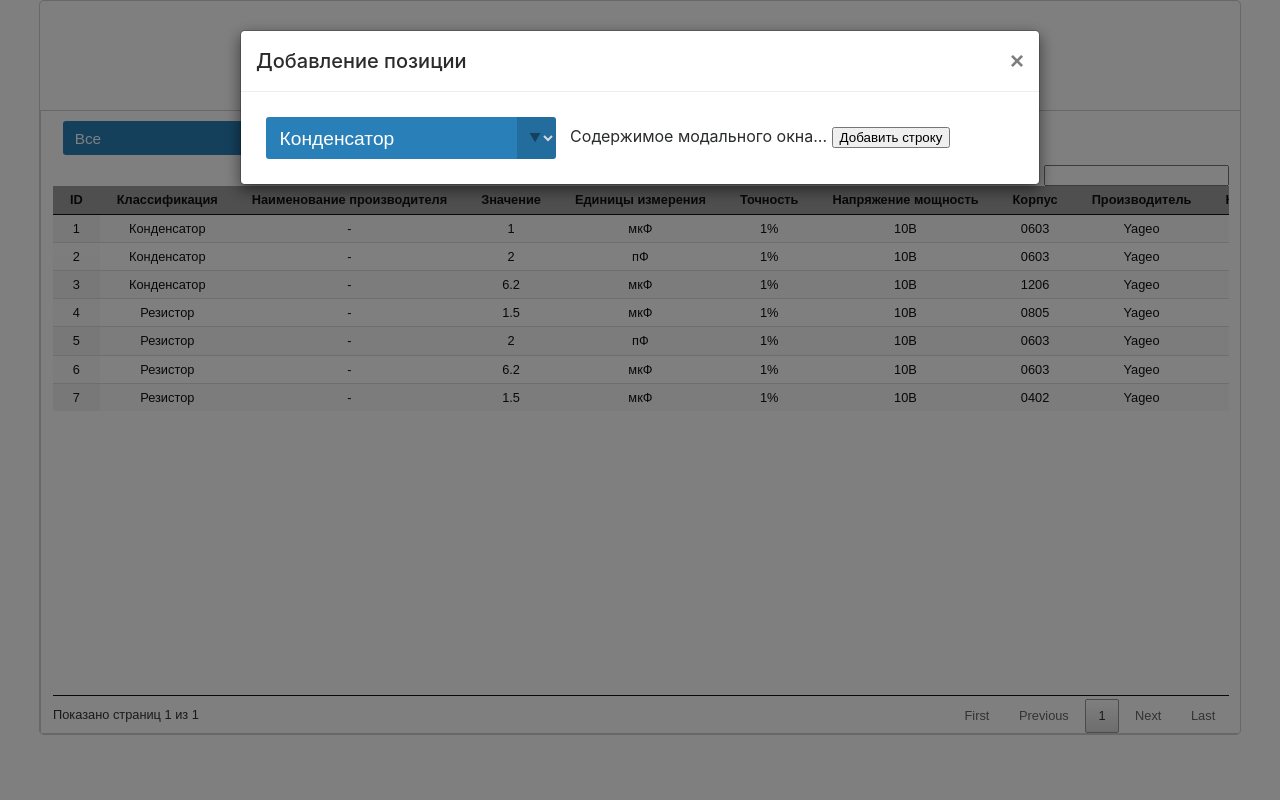
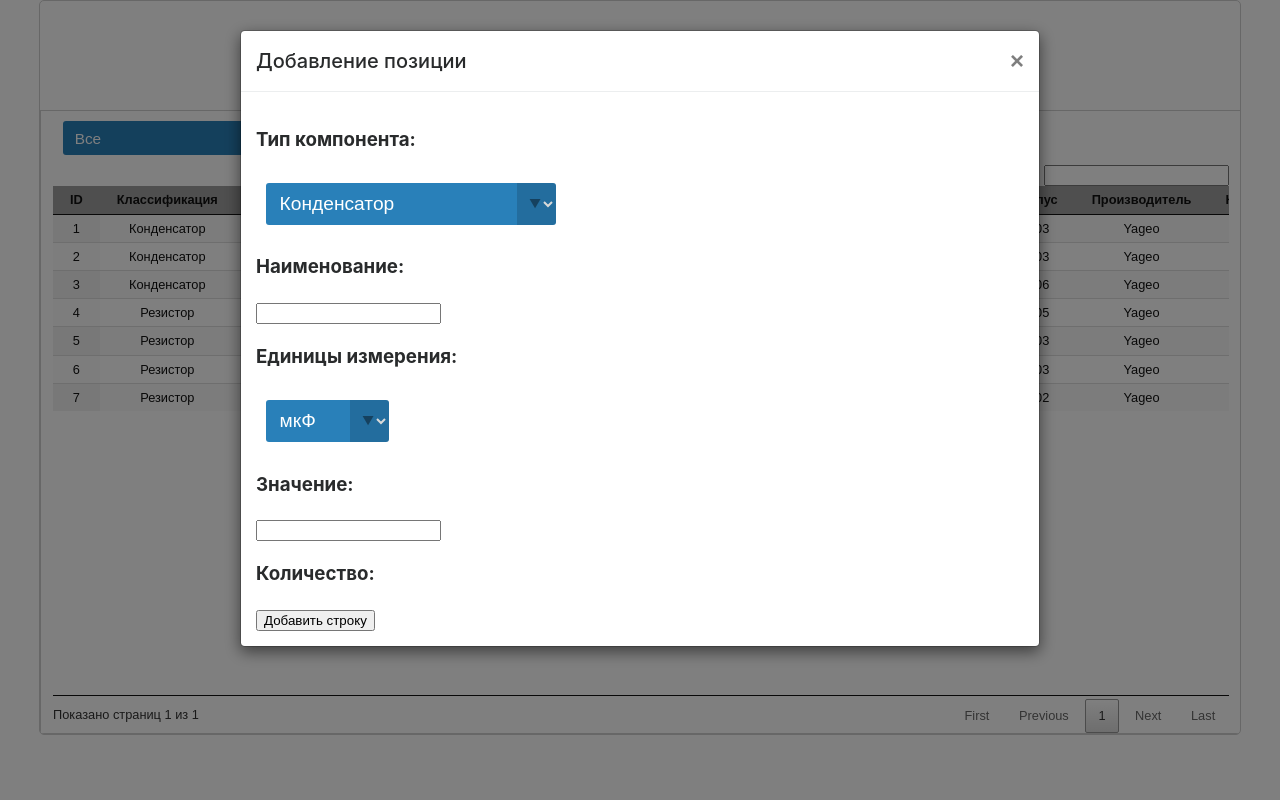
Before and after one commit to SergeyLadanov/ComponentDB, a Flask app: page / in a window 1280 px wide, after a click on "Добавить позицию". Run offline with Flask 2, Linux system fonts and the light colour scheme; lists and menus that the app fills with data are empty; grey boxes are pictures that could not be loaded.

Commit message:
Наполнение формы добавления элемента

```diff
--- a/templates/index.html
+++ b/templates/index.html
@@ -42,6 +42,7 @@
                             <a href="#close" title="Close" class="close">×</a>
                         </div>
                         <div class="modal-body">
+                            <h3>Тип компонента:</h3>
                                 <span class = "custom-dropdown big">
                                     <select class="tableToolbar">
                                         <option>Конденсатор</option>
@@ -52,7 +53,23 @@
                                         <option>Модуль</option>
                                     </select>
                                 </span>
-                            Содержимое модального окна...
+                            <h3>Наименование:</h3>
+                                <input type = "text"/>
+                            <h3>Единицы измерения:</h3>
+                                <span class = "custom-dropdown big">
+                                    <select class="tableToolbar">
+                                        <option>мкФ</option>
+                                        <option>пФ</option>
+                                        <option>Ом</option>
+                                        <option>МОм</option>
+                                        <option>кОм</option>
+                                        <option>мкГн</option>
+                                        <option>Гн</option>
+                                    </select>
+                                </span>
+                            <h3>Значение:</h3>
+                                <input type = "text"/>
+                            <h3>Количество:</h3>
                             <button id="addRow">Добавить строку</button>
                         </div>
                         </div>
```
Lines whose indentation alone changed are shown as unchanged.
